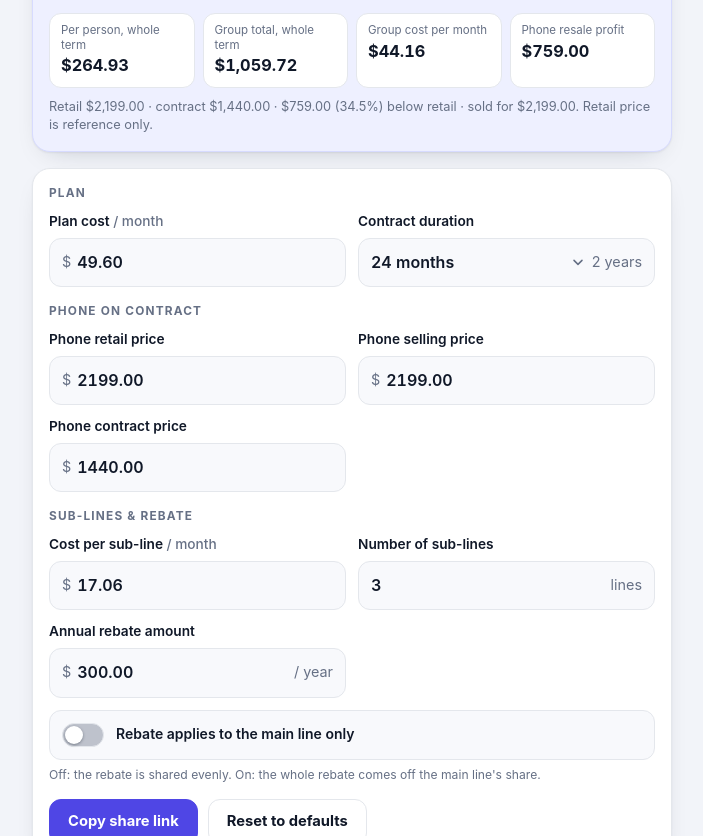
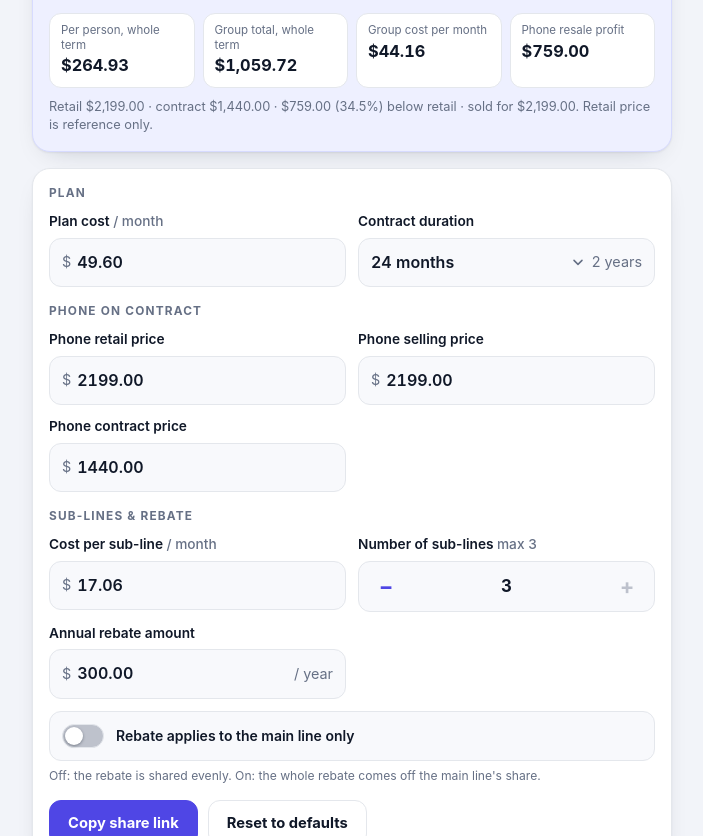
Before and after one commit to MidnightFlux/mobile-plan-calculator, a plain HTML site: page index.html in a window 1280 px wide. Shown: the part 264-1100 px from the top of the page, without its empty margins (288-991 px from the left). Drawn offline with Linux system fonts and the light colour scheme.

Commit message:
subline number up and down button

```diff
--- a/index.html
+++ b/index.html
@@ -369,7 +369,94 @@
   input[type="number"]::-webkit-inner-spin-button { -webkit-appearance: none; margin: 0; }
   input[type="number"] { appearance: textfield; -moz-appearance: textfield; }
 
-  .field.invalid .input-wrap { border-color: var(--bad); }
+  /* ---------- stepper (sub-line count) ---------- */
+
+  .stepper {
+    display: flex;
+    align-items: stretch;
+    background: var(--input);
+    border: 1px solid var(--line);
+    border-radius: 12px;
+    min-height: 48px;
+    overflow: hidden;
+    transition: border-color .12s ease, box-shadow .12s ease;
+  }
+
+  .stepper:focus-within {
+    border-color: var(--accent);
+    box-shadow: 0 0 0 3px color-mix(in srgb, var(--accent) 25%, transparent);
+  }
+
+  /* the value is display-only — the two buttons are the only way in */
+  .stepper input {
+    flex: 1 1 auto;
+    min-width: 0;
+    width: 100%;
+    border: 0;
+    background: transparent;
+    color: var(--ink);
+    font: inherit;
+    font-size: 1.05rem;
+    font-weight: 700;
+    font-variant-numeric: tabular-nums;
+    text-align: center;
+    padding: 12px 0;
+    border-radius: 12px;
+    cursor: default;
+    user-select: none;
+    -webkit-user-select: none;
+  }
+
+  .stepper input:focus { outline: none; }
+
+  .step-btn {
+    flex: none;
+    width: 54px;
+    min-height: 46px;
+    padding: 0;
+    border: 0;
+    background: transparent;
+    color: var(--accent);
+    font-size: 1.35rem;
+    font-weight: 700;
+    line-height: 1;
+    border-radius: 10px;
+    display: grid;
+    place-items: center;
+    cursor: pointer;
+    touch-action: manipulation;
+    -webkit-tap-highlight-color: transparent;
+    transition: background .12s ease, color .12s ease, opacity .12s ease;
+  }
+
+  .step-btn:not([aria-disabled="true"]):hover {
+    background: color-mix(in srgb, var(--accent) 12%, transparent);
+  }
+
+  /* aria-disabled, not the disabled attribute, so focus survives rapid tapping */
+  .step-btn[aria-disabled="true"] {
+    color: var(--muted);
+    opacity: .4;
+    cursor: default;
+  }
+
+  .step-btn[aria-disabled="true"]:active { transform: none; }
+
+  .sr-only {
+    position: absolute;
+    width: 1px;
+    height: 1px;
+    margin: -1px;
+    padding: 0;
+    overflow: hidden;
+    clip: rect(0 0 0 0);
+    clip-path: inset(50%);
+    white-space: nowrap;
+    border: 0;
+  }
+
+  .field.invalid .input-wrap,
+  .field.invalid .stepper { border-color: var(--bad); }
 
   .hint {
     margin: 5px 0 0;
@@ -790,12 +877,14 @@
         </div>
 
         <div class="field">
-          <label for="subLineCount">Number of sub-lines</label>
-          <div class="input-wrap">
-            <input id="subLineCount" name="subLineCount" type="number" inputmode="numeric" step="1" min="0" value="3">
-            <span class="suffix">lines</span>
+          <label for="subLineCount">Number of sub-lines <span class="unit">max 3</span></label>
+          <div class="stepper">
+            <button type="button" class="step-btn" id="sub-line-minus" aria-label="Remove a sub-line" aria-controls="subLineCount">&minus;</button>
+            <input id="subLineCount" name="subLineCount" type="number" inputmode="numeric" step="1" min="0" max="3" value="3" readonly>
+            <button type="button" class="step-btn" id="sub-line-plus" aria-label="Add a sub-line" aria-controls="subLineCount">+</button>
           </div>
           <p class="hint" hidden></p>
+          <span class="sr-only" id="sub-line-live" role="status" aria-live="polite"></span>
         </div>
 
         <div class="field">
@@ -837,7 +926,7 @@
   <details>
     <summary>How this is calculated</summary>
     <div class="inner">
-      <p><code>people = sub-lines + 1</code> (the main line is a person too).</p>
+      <p><code>people = sub-lines + 1</code> (the main line is a person too). Sub-lines can be 0–3.</p>
       <span class="formula">monthly service    = plan cost + (cost per sub-line × sub-lines)
 service total      = monthly service × months
 rebate total       = annual rebate × months ÷ 12
@@ -900,7 +989,7 @@ per line / month   = whole-term amount ÷ months</span>
     { key: 'sellingPrice',  param: 's', min: 0,    max: 1e7 },
     { key: 'contractPrice', param: 'c', min: 0,    max: 1e7 },
     { key: 'subLineCost',   param: 'l', min: 0,    max: 1e5 },
-    { key: 'subLineCount',  param: 'm', min: 0,    max: 1000, integer: true },
+    { key: 'subLineCount',  param: 'm', min: 0,    max: 3,   integer: true },
     { key: 'annualRebate',  param: 'a', min: 0,    max: 1e7 },
     { key: 'rebateMainOnly', param: 'ro', bool: true }
   ];
@@ -967,6 +1056,9 @@ per line / month   = whole-term amount ÷ months</span>
   const statPhone = document.getElementById('stat-phone');
   const phoneNote = document.getElementById('phone-note');
   const monthsYears = document.getElementById('months-years');
+  const subLineMinus = document.getElementById('sub-line-minus');
+  const subLinePlus = document.getElementById('sub-line-plus');
+  const subLineLive = document.getElementById('sub-line-live');
   const toastEl = document.getElementById('toast');
   const themeToggle = document.getElementById('theme-toggle');
   const themeMeta = document.querySelector('meta[name="theme-color"]');
@@ -1197,6 +1289,45 @@ per line / month   = whole-term amount ÷ months</span>
     breakdown.replaceChildren();
   }
 
+  // ------------------------------------------------------- sub-line stepper --
+
+  const SUB_LINE_MIN = 0;
+  const SUB_LINE_MAX = 3;
+
+  function readSubLines() {
+    const value = Number(el.subLineCount.value);
+    return Number.isFinite(value) ? value : SUB_LINE_MIN;
+  }
+
+  function clampSubLines(value) {
+    return Math.min(SUB_LINE_MAX, Math.max(SUB_LINE_MIN, Math.round(value)));
+  }
+
+  function stepSubLines(delta) {
+    setSubLines(readSubLines() + delta);
+  }
+
+  /** write a clamped count back, then re-render — no-op when nothing moves */
+  function setSubLines(value) {
+    const next = clampSubLines(value);
+    if (next === clampSubLines(readSubLines())) return;
+    el.subLineCount.value = String(next);
+    render();
+  }
+
+  /** grey out whichever arrow cannot move any further */
+  function syncStepButtons(value) {
+    const count = clampSubLines(value);
+
+    if (count <= SUB_LINE_MIN) subLineMinus.setAttribute('aria-disabled', 'true');
+    else subLineMinus.removeAttribute('aria-disabled');
+
+    if (count >= SUB_LINE_MAX) subLinePlus.setAttribute('aria-disabled', 'true');
+    else subLinePlus.removeAttribute('aria-disabled');
+
+    subLineLive.textContent = `${count} ${plural(count, 'sub-line')} (max ${SUB_LINE_MAX})`;
+  }
+
   function render() {
     const raw = readInputs();
 
@@ -1216,6 +1347,8 @@ per line / month   = whole-term amount ÷ months</span>
 
     banner.hidden = ok;
     breakdownCard.hidden = !ok;
+
+    syncStepButtons(readSubLines());
 
     if (!ok) {
       clearResults();
@@ -1463,6 +1596,28 @@ per line / month   = whole-term amount ÷ months</span>
   form.addEventListener('submit', (event) => event.preventDefault());
 
   document.getElementById('copy-btn').addEventListener('click', copyLink);
+  subLineMinus.addEventListener('click', () => stepSubLines(-1));
+  subLinePlus.addEventListener('click', () => stepSubLines(1));
+
+  // the value is readonly, so give keyboards the same two steps the buttons offer
+  el.subLineCount.addEventListener('keydown', (event) => {
+    const key = event.key;
+
+    if (key === 'ArrowUp' || key === 'ArrowRight' || key === '+' || key === '=') {
+      event.preventDefault();
+      stepSubLines(1);
+    } else if (key === 'ArrowDown' || key === 'ArrowLeft' || key === '-' || key === '_') {
+      event.preventDefault();
+      stepSubLines(-1);
+    } else if (key === 'Home') {
+      event.preventDefault();
+      setSubLines(SUB_LINE_MIN);
+    } else if (key === 'End') {
+      event.preventDefault();
+      setSubLines(SUB_LINE_MAX);
+    }
+  });
+
   document.getElementById('reset-btn').addEventListener('click', reset);
   themeToggle.addEventListener('click', toggleTheme);
 
```
